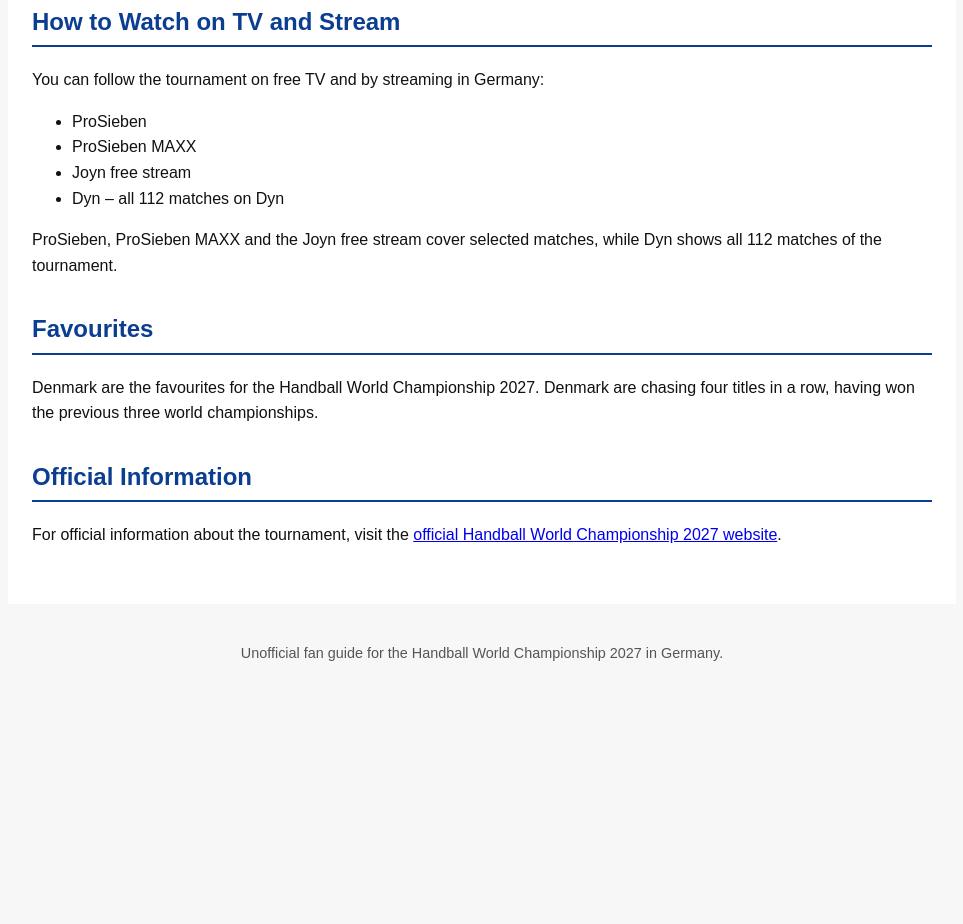
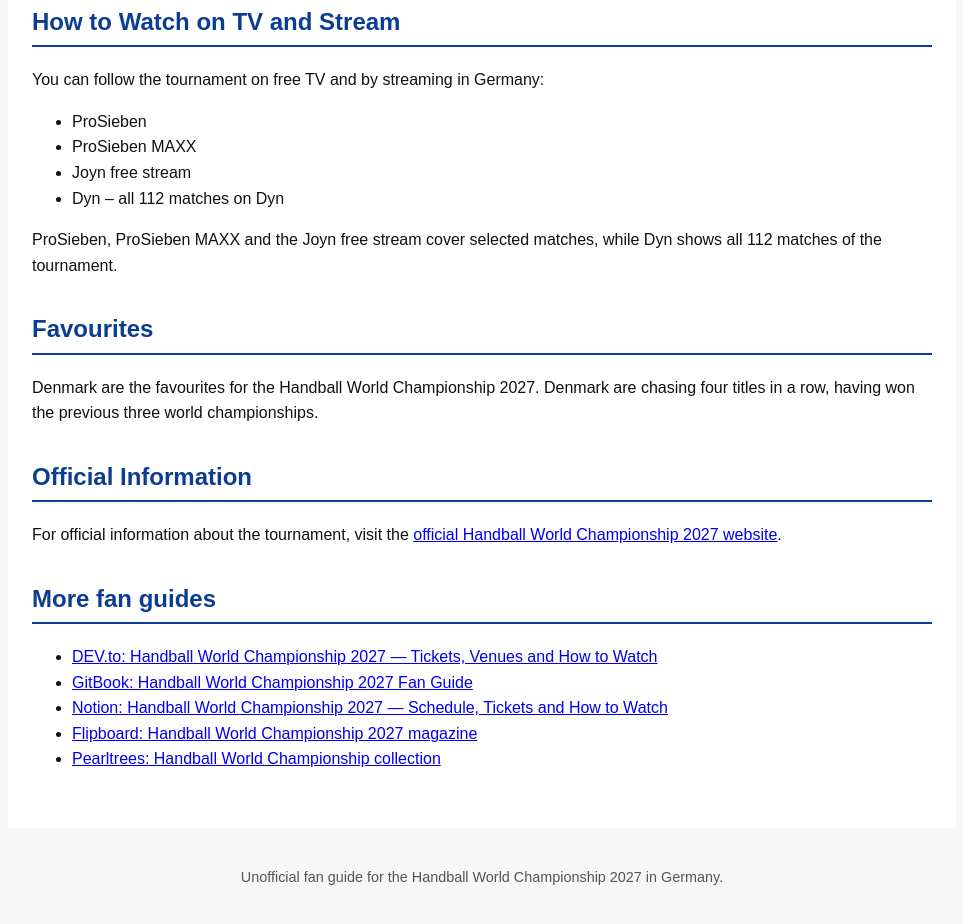
Before and after one commit to adamzaad4242/handball-wm-2027-fan-guide, a plain HTML site: page index.html in a window 1280 px wide. Shown: the part 1231-2155 px from the top of the page, without its empty margins (158-1121 px from the left). Before the commit the page ends 1935 px from the top, so only its background shows below. Drawn offline with Linux system fonts and the light colour scheme.

Commit message:
Add More fan guides section with links to other fan-guide posts
Added a new section with fan guides and links related to the Handball World Championship 2027.

```diff
--- a/index.html
+++ b/index.html
@@ -78,6 +78,16 @@ footer { text-align: center; color: #555; padding: 1.5rem; font-size: 0.9rem; }
 <h2>Official Information</h2>
 <p>For official information about the tournament, visit the <a href="https://handball2027.de/en/">official Handball World Championship 2027 website</a>.</p>
 </section>
+<section>
+<h2>More fan guides</h2>
+<ul>
+<li><a href="https://dev.to/adamzaad4242/handball-world-championship-2027-tickets-venues-and-how-to-watch-12d2">DEV.to: Handball World Championship 2027 — Tickets, Venues and How to Watch</a></li>
+<li><a href="https://handball-world-championship-2027.gitbook.io/handball-world-championship-2027-docs/handball-world-championship-2027-fan-guide">GitBook: Handball World Championship 2027 Fan Guide</a></li>
+<li><a href="https://geode-waste-e46.notion.site/Handball-World-Championship-2027-Schedule-Tickets-and-How-to-Watch-41f5e165d4fd80108e15cd0a02070669">Notion: Handball World Championship 2027 — Schedule, Tickets and How to Watch</a></li>
+<li><a href="https://flipboard.com/@adamadam1o6o/handball-world-championship-2027-k73dubc2y">Flipboard: Handball World Championship 2027 magazine</a></li>
+<li><a href="https://www.pearltrees.com/adamzaad4242/handball-world-championship/id110763302">Pearltrees: Handball World Championship collection</a></li>
+</ul>
+</section>
 </main>
 <footer>
 <p>Unofficial fan guide for the Handball World Championship 2027 in Germany.</p>
```
